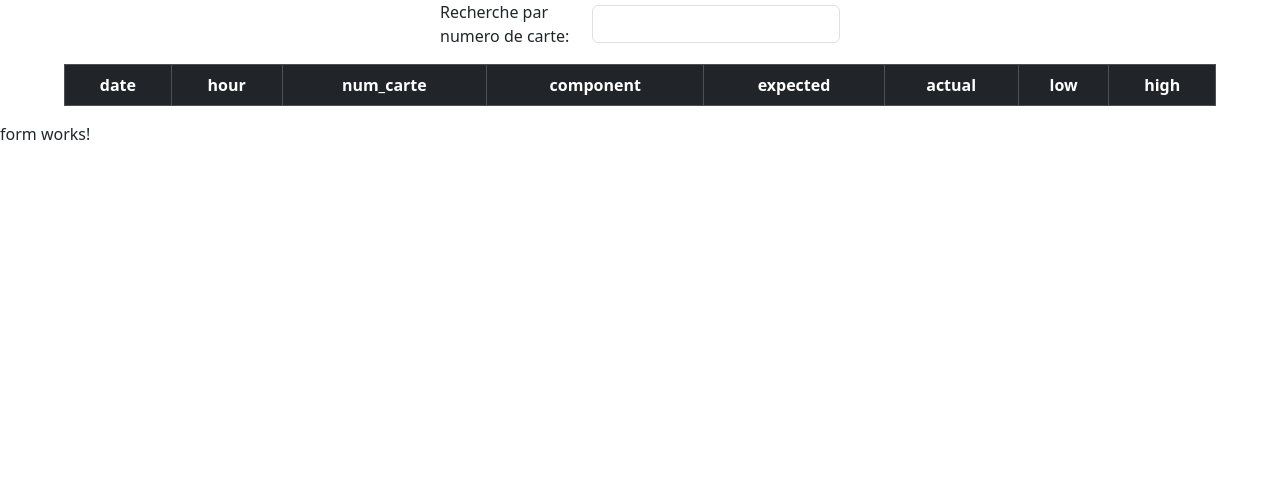
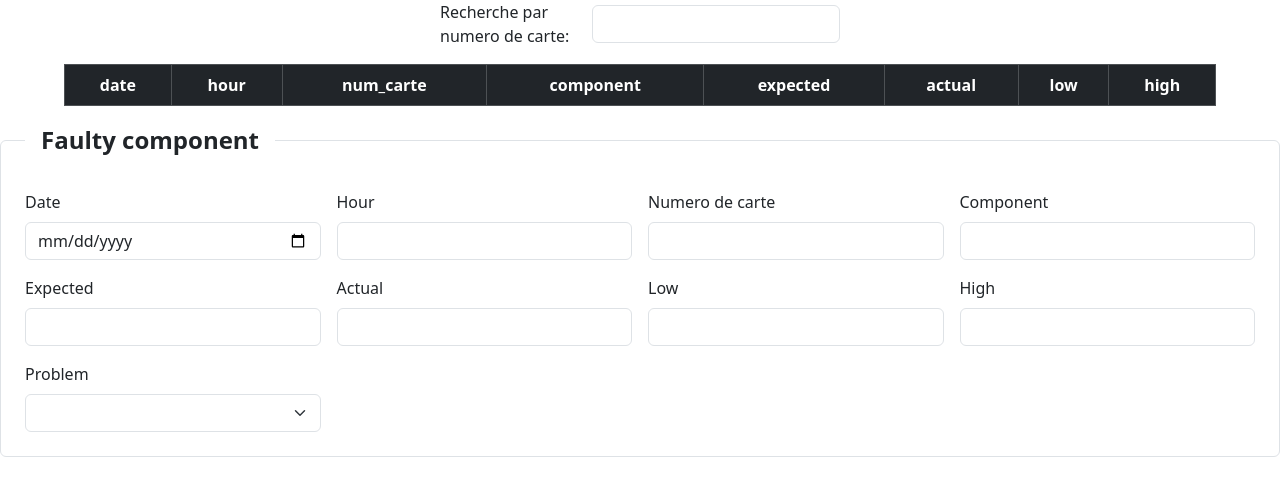
Before and after one commit to anaisbenbrahim5-bot/Application_2_Stage, an Angular app: page / in a window 1280 px wide. Shown: the top 496 px of the page. Built offline with nearby package versions, Linux system fonts and the light colour scheme; no server answers.

Commit message:
jour 2 fini

```diff
--- a/src/app/affichage/form/form.html
+++ b/src/app/affichage/form/form.html
@@ -1 +1,52 @@
-<p>form works!</p>
+<fieldset class="border p-4 rounded">
+  <legend class="float-none w-auto px-3 fw-bold">Faulty component</legend>
+
+  <form class="row g-3" [formGroup]="ComponentForm">
+    <div class="col-md-3">
+      <label class="form-label">Date</label>
+      <input type="date" class="form-control" formControlName="date" />
+    </div>
+
+    <div class="col-md-3">
+      <label class="form-label">Hour</label>
+      <input type="text" class="form-control" formControlName="hour" readonly />
+    </div>
+
+    <div class="col-md-3">
+      <label class="form-label">Numero de carte</label>
+      <input type="text" class="form-control" formControlName="num_carte" readonly />
+    </div>
+
+    <div class="col-md-3">
+      <label class="form-label">Component</label>
+      <input type="text" class="form-control" formControlName="component" readonly />
+    </div>
+
+    <div class="col-md-3">
+      <label class="form-label">Expected</label>
+      <input type="text" class="form-control" formControlName="expected" readonly />
+    </div>
+
+    <div class="col-md-3">
+      <label class="form-label">Actual</label>
+      <input type="text" class="form-control" formControlName="actual" readonly />
+    </div>
+
+    <div class="col-md-3">
+      <label class="form-label">Low</label>
+      <input type="text" class="form-control" formControlName="low" readonly />
+    </div>
+
+    <div class="col-md-3">
+      <label class="form-label">High</label>
+      <input type="text" class="form-control" formControlName="high" readonly />
+    </div>
+    <div class="col-md-3">
+      <label class="form-label">Problem</label>
+      <select class="form-select" formControlName="problem">
+        <option value="DR">DR(Problem not Found)</option>
+        <option value="Fault">Pass to Unity</option>
+      </select>
+    </div>
+  </form>
+</fieldset>
--- a/src/app/affichage/form/form.ts
+++ b/src/app/affichage/form/form.ts
@@ -1,11 +1,26 @@
-import { Component } from '@angular/core';
+import { Component, inject } from '@angular/core';
+import { FormBuilder, FormGroup, ReactiveFormsModule } from '@angular/forms';
+import { LogService } from '../../services/log-service';
 
 @Component({
   selector: 'app-form',
-  imports: [],
+  imports: [ReactiveFormsModule],
   templateUrl: './form.html',
   styleUrl: './form.css',
 })
 export class Form {
+  logsevice:LogService=inject(LogService);
+  fb=inject(FormBuilder);
+  ComponentForm=this.fb.nonNullable.group({
+    date:[''],
+    hour:[''],
+    num_carte:[''],
+    component: [''],
+    expected:[''],
+    actual:[''],
+    low:[''],
+    high:[''],
+    problem:['']
+  });
 
 }
```
